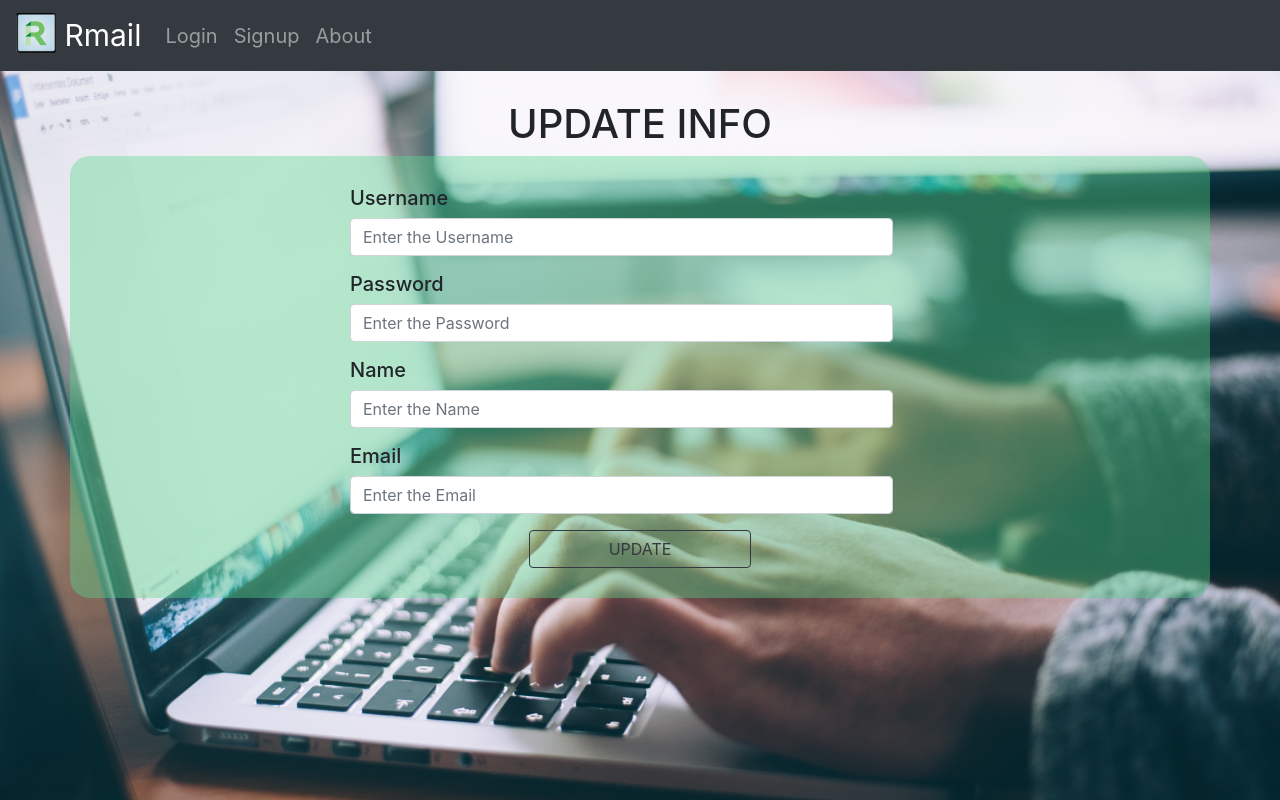
After one commit to rajat-0206/Agyavart, a Django app: template templates/update.html in a window 1280 px wide. The commit adds this page. Run offline with Django 3.2, Linux system fonts and the light colour scheme; the template is opened without the code that fills it, so the values that code supplies are empty; some libraries are stand-ins or nearby versions.

Commit message:
update added

```diff
--- a/templates/profile.html
+++ b/templates/profile.html
@@ -51,7 +51,7 @@
 <div id="cross">&times;</div>
 <a href="profile.html" class="active">PROFILE</a>
 <a href="msg.html">MESSAGE</a>
-<a href="setting.html">SETTING</a>
+<a href="settings.html">SETTING</a>
 <a href="#" class="spcl">SEARCH</a>
 <a href="login.html" class="spcl">LOGOUT</a>
 </div>
--- /dev/null
+++ b/templates/update.html
@@ -0,0 +1,71 @@
+{% extends 'rmail.html' %}
+{% load static %}
+
+{% block temp %}
+<head>
+	<title>UPDATE INFO</title>
+<link rel="stylesheet" type="text/css" href="{% static 'styles/signup.css' %}">
+</head>
+{% endblock %}
+
+{% block content %}
+
+<div id="error" style="display: none; margin-top:100px;">
+<div class="alert alert-danger alert-dismissible fade show" >
+          <a href="#" class="close" data-dismiss="alert" aria-label="close">&times;</a>
+          <strong><h1>Warning!</h1></strong>
+          <ol>
+          {% for i in warning %}
+          <li>{{i}}</li>
+          {% endfor %}
+
+</div>
+</div>
+
+ <div class="tite" style="margin-top: 100px;">
+  <center>
+ <h1>UPDATE INFO</h1>
+</center>
+</div>
+<div class="container center_div">
+	<div class="content_center">
+<form method="POST" action="">
+  {% csrf_token %}
+  <h5>
+    <div class="form-group col-md-8">
+      <label>Username</label>
+      <input type="text" class="form-control" id="inputUserame4" placeholder="Enter the Username" name="USERNAME" required>
+    </div>
+    <div class="form-group col-md-8">
+      <label>Password</label>
+      <input type="password" class="form-control" id="inputPassword4" placeholder="Enter the Password" name="password" required>
+    </div>
+  <div class="form-group col-md-8">
+    <label>Name</label>
+    <input type="text" class="form-control" id="inputName" placeholder="Enter the Name" name="NAME" required>
+  </div>
+    <div class="form-group col-md-8">
+      <label>Email</label>
+      <input type="email" class="form-control" id="inputEmail4" placeholder="Enter the Email" name="EMAIL" required>
+    </div>
+    </div>
+
+  <center><button type="submit" class="btn btn-outline-dark" style="width: 20%;">UPDATE</button></center>
+
+</h5>
+</form>
+</div>
+</div>
+
+<script type="text/javascript">
+
+error = document.getElementById("error");
+
+
+  {% if warning %}
+  error.style.display ='block';
+  {% endif %}
+
+</script>
+{% endblock %}
+</html>
```
Also changed, not shown: templates/settings.html (added).
